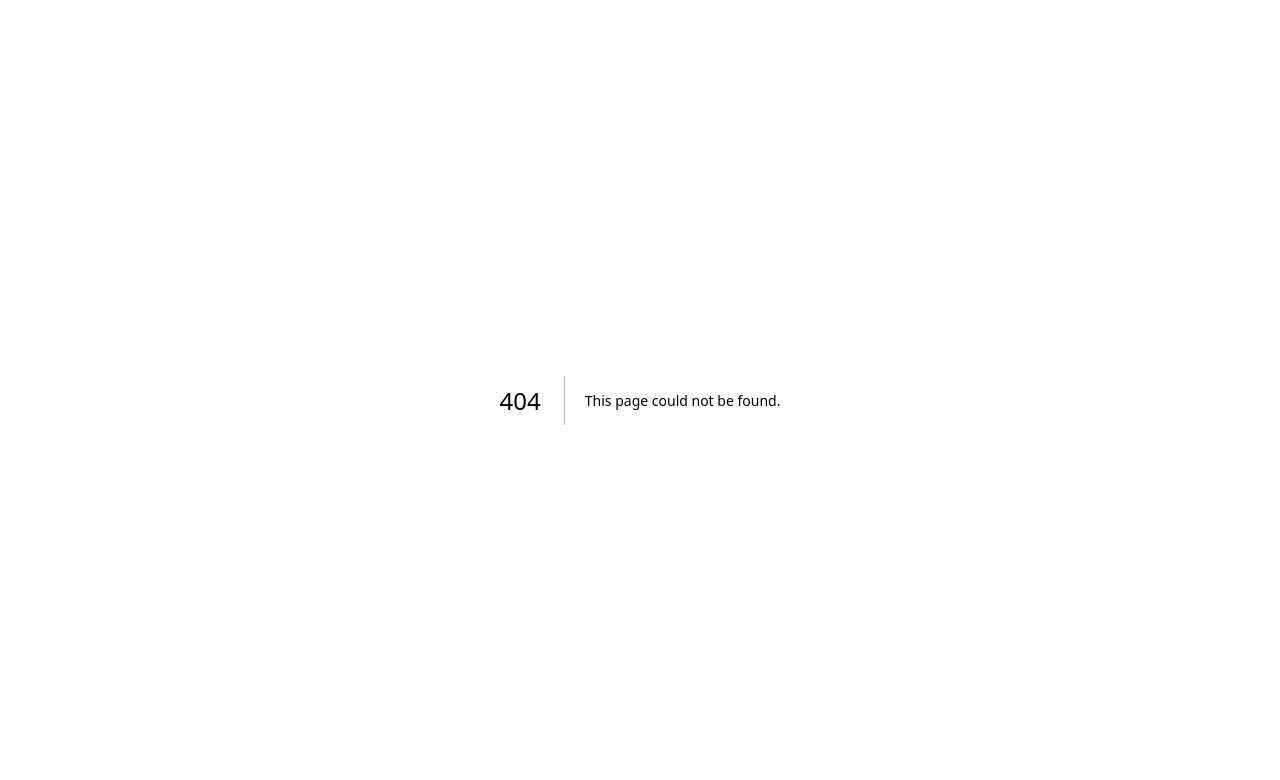
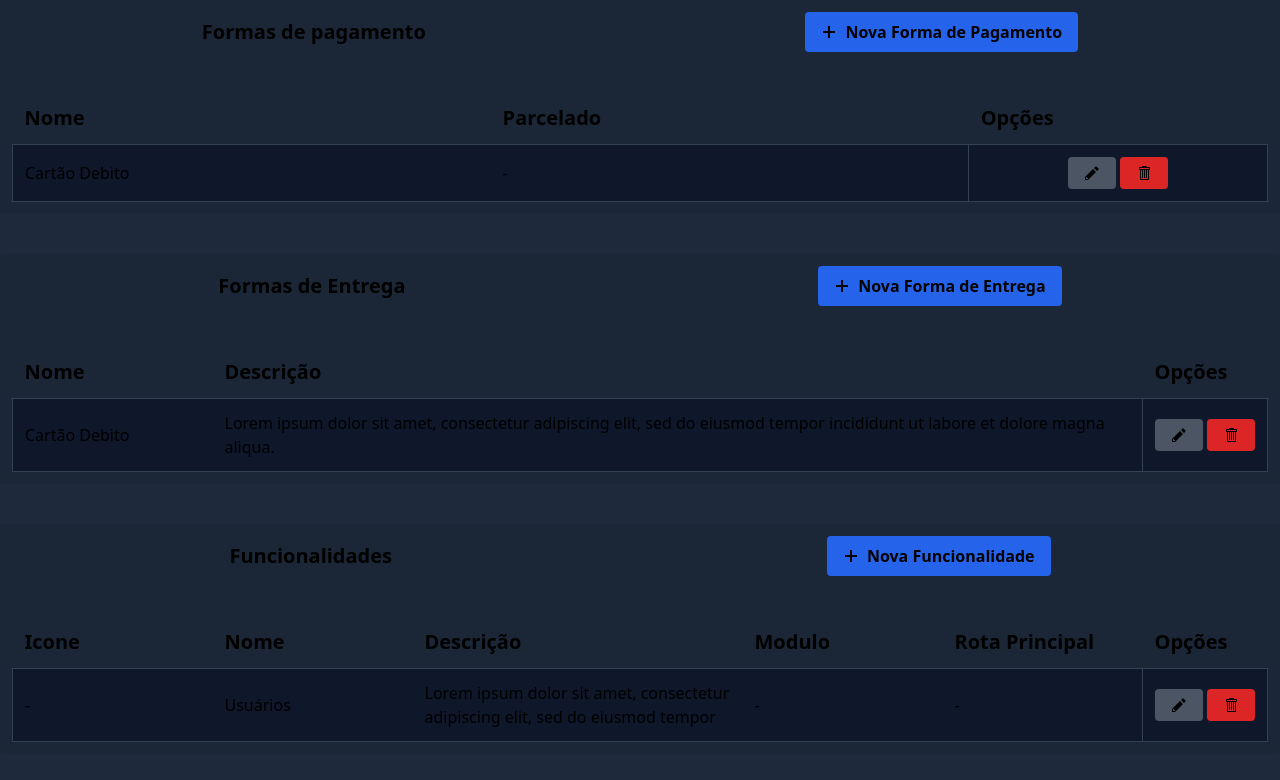
Before and after one commit to sergio-bogaro/cardCom, a Next.js app: page /administracao/cadastros in a window 1280 px wide. Before the commit this address had no page. Shown: the top 780 px of the page. Built offline with nearby package versions, Linux system fonts and the light colour scheme.

Commit message:
Tela de Administração/Cadastro

```diff
--- a/src/components/specific/SideBar.tsx
+++ b/src/components/specific/SideBar.tsx
@@ -36,15 +36,15 @@ const SideBar = () => {
             </ButtonOrLink>
 
             <DropDownButton icon="temple" title="Administração">
-              <ButtonOrLink intent={'transparent'} fullWidth href="/cliente/listar">
+              <ButtonOrLink intent={'transparent'} fullWidth href="/administracao/cadastros">
                 • Cadastros
               </ButtonOrLink>
 
-              <ButtonOrLink intent={'transparent'} fullWidth href="/cliente/saldo">
+              <ButtonOrLink intent={'transparent'} fullWidth href="/administracao/usuarios">
                 • Usuários
               </ButtonOrLink>
 
-              <ButtonOrLink intent={'transparent'} fullWidth href="/cliente/saldo">
+              <ButtonOrLink intent={'transparent'} fullWidth href="/administracao/niveis">
                 • Níveis
               </ButtonOrLink>
             </DropDownButton>
--- /dev/null
+++ b/src/pages/administracao/cadastros.tsx
@@ -0,0 +1,121 @@
+import { GoPencil, GoPlus, GoTrashcan } from 'react-icons/go';
+
+import * as AlertDialog from '@radix-ui/react-alert-dialog';
+import { ButtonOrLink } from '@ui/ButtonOrLink';
+import Table from '@ui/Table';
+
+import styles from '../../styles/alertDialogRadix.module.css';
+
+import type { NextPage } from 'next';
+
+const paymentMethodsColumn = [
+  { heading: 'Nome', value: 'nome' },
+  { heading: 'Parcelado', value: 'parcelado' },
+  { heading: 'Opções', value: 'opcoes' }
+];
+
+const shippingMethodsColumn = [
+  { heading: 'Nome', value: 'nome' },
+  { heading: 'Descrição', value: 'descricao' },
+  { heading: 'Opções', value: 'opcoes' }
+];
+
+const functionalitiesColumn = [
+  { heading: 'Icone', value: 'icone' },
+  { heading: 'Nome', value: 'nome' },
+  { heading: 'Descrição', value: 'descricao' },
+  { heading: 'Modulo', value: 'modulo' },
+  { heading: 'Rota Principal', value: 'rota_principal' },
+  { heading: 'Opções', value: 'opcoes' }
+];
+const Cadastros: NextPage = () => {
+  function generateOption() {
+    return (
+      <div className="mx-auto flex w-fit gap-1">
+        <ButtonOrLink>
+          <GoPencil />
+        </ButtonOrLink>
+
+        <ButtonOrLink intent={'danger'}>
+          <GoTrashcan />
+        </ButtonOrLink>
+      </div>
+    );
+  }
+
+  const paymentMethodsData = [
+    {
+      nome: 'Cartão Debito',
+      parcelado: ' - ',
+      opcoes: generateOption()
+    }
+  ];
+
+  const shippingMethodsData = [
+    {
+      nome: 'Cartão Debito',
+      descricao:
+        'Lorem ipsum dolor sit amet, consectetur adipiscing elit, sed do eiusmod tempor incididunt ut labore et dolore magna aliqua.',
+      opcoes: generateOption()
+    }
+  ];
+
+  const functionalitiesData = [
+    {
+      icone: ' - ',
+      nome: 'Usuários',
+      descricao: 'Lorem ipsum dolor sit amet, consectetur adipiscing elit, sed do eiusmod tempor',
+      modulo: ' - ',
+      rota_principal: ' - ',
+      opcoes: generateOption()
+    }
+  ];
+
+  return (
+    <div className="grid grid-cols-1 gap-10 2xl:grid-cols-2">
+      <div className="mx-auto flex w-full flex-col rounded bg-slate-850 p-3 lg:mx-0 lg:min-w-[500px]">
+        <div className="flex w-full items-center justify-around">
+          <span className="text-xl font-bold">Formas de pagamento</span>
+          <ButtonOrLink intent={'secondary'}>
+            <GoPlus />
+            Nova Forma de Pagamento
+          </ButtonOrLink>
+        </div>
+
+        <div className="overflow-auto">
+          <Table collumns={paymentMethodsColumn} data={paymentMethodsData} />
+        </div>
+      </div>
+
+      <div className="mx-auto flex w-full flex-col rounded bg-slate-850 p-3 lg:mx-0 lg:min-w-[500px]">
+        <div className="flex w-full items-center justify-around">
+          <span className="text-xl font-bold">Formas de Entrega</span>
+          <ButtonOrLink intent={'secondary'}>
+            <GoPlus />
+            Nova Forma de Entrega
+          </ButtonOrLink>
+        </div>
+
+        <div className="overflow-auto">
+          <Table collumns={shippingMethodsColumn} data={shippingMethodsData} />
+        </div>
+      </div>
+
+      <div className="mx-auto flex w-full flex-col rounded bg-slate-850 p-3 lg:mx-0 lg:min-w-[500px]">
+        <div className="flex w-full items-center justify-around">
+          <span className="text-xl font-bold">Funcionalidades</span>
+          <ButtonOrLink intent={'secondary'}>
+            <GoPlus />
+            Nova Funcionalidade
+          </ButtonOrLink>
+        </div>
+
+        <div className="overflow-auto">
+          <Table collumns={functionalitiesColumn} data={functionalitiesData} />
+        </div>
+      </div>
+    </div>
+  );
+};
+
+export default Cadastros;
--- a/src/pages/home/index.tsx
+++ b/src/pages/home/index.tsx
@@ -11,7 +11,7 @@ const Home: NextPage = () => {
   const user = useContext(UserContext);
 
   return (
-    <div>
+    <div className="rounded-lg bg-slate-900 p-6">
       <div className="flex flex-row">
         <div className="w-3/4">
           <p>Ola {user.nome}</p>
```
